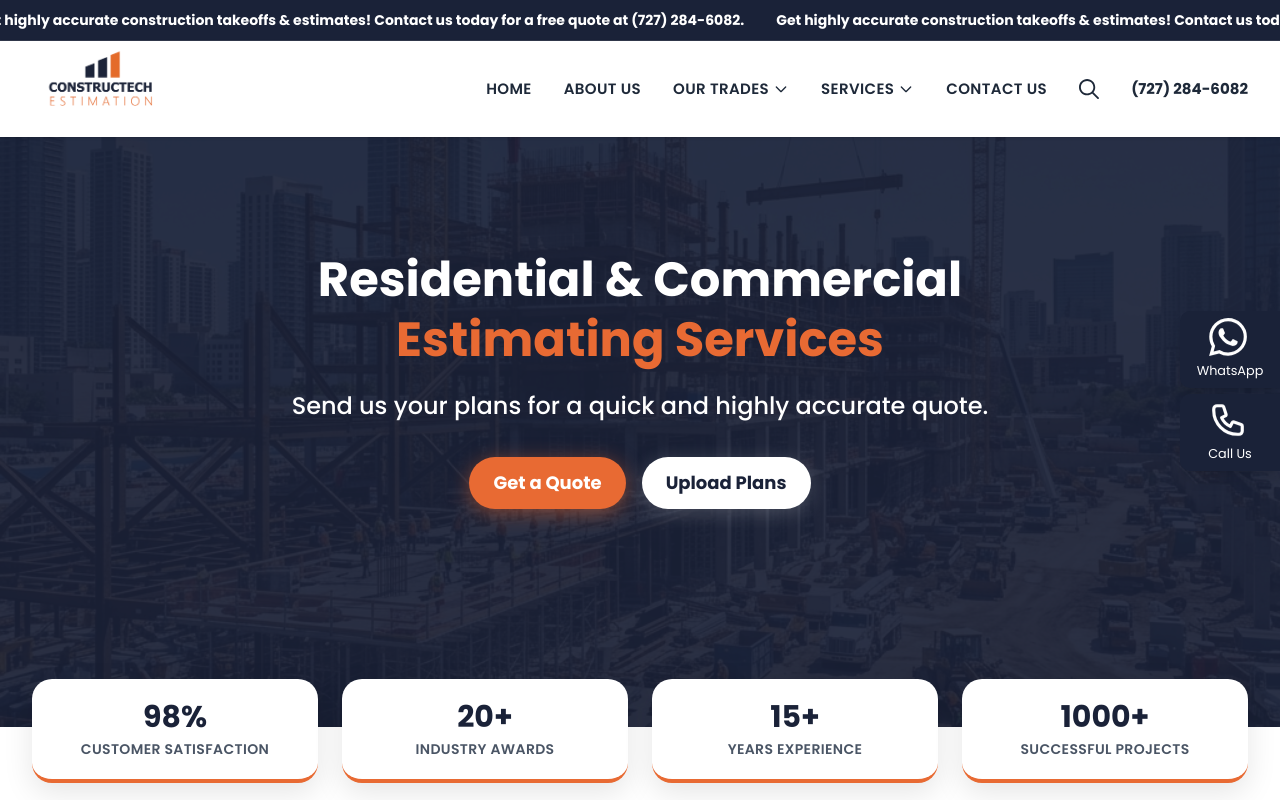
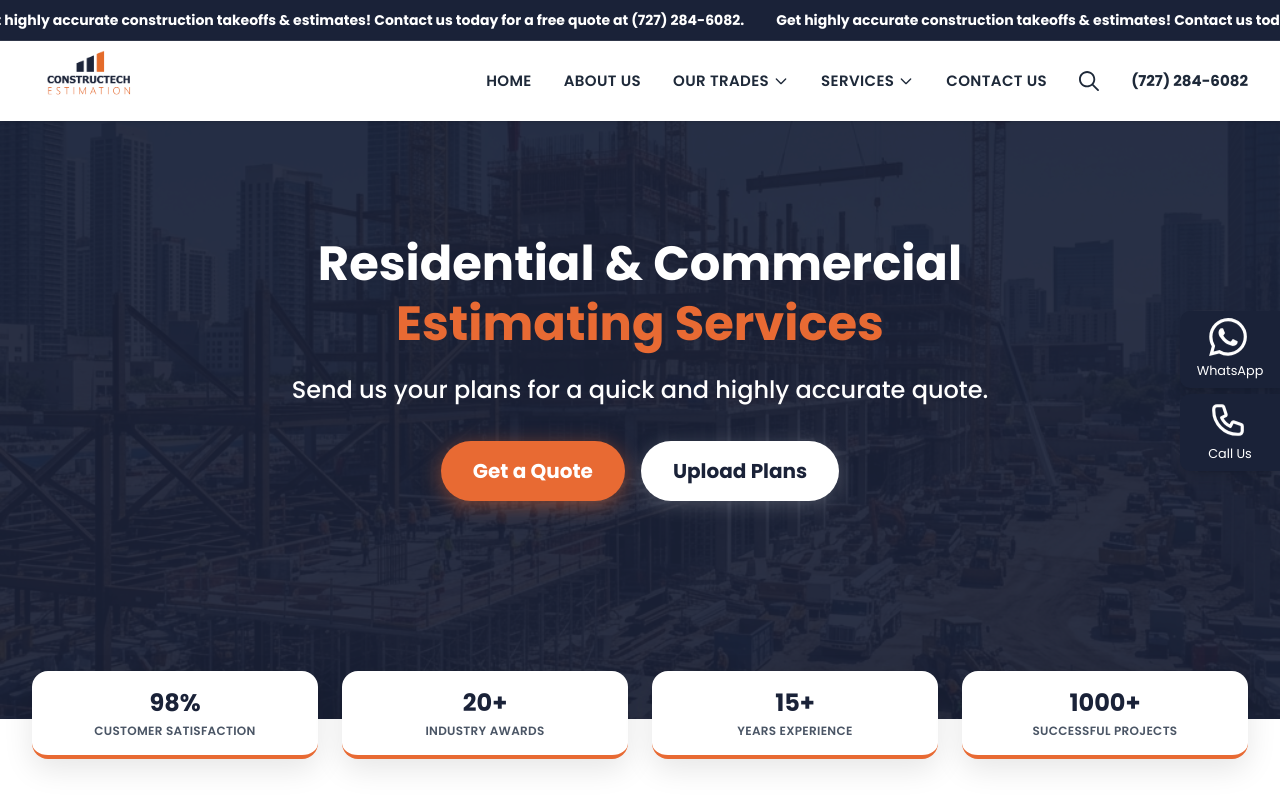
Before and after one commit to Alirazadev786/constructech-estimation, a Next.js app: page / in a window 1280 px wide. Shown: the top 800 px of the page. Built offline with nearby package versions, Linux system fonts and the light colour scheme.

Commit message:
Reduce header height, shrink stat boxes further, and restore hero button sizes

```diff
--- a/src/app/page.tsx
+++ b/src/app/page.tsx
@@ -19,9 +19,9 @@ export default function Home() {
               { label: 'Years Experience', value: '15+' },
               { label: 'Successful Projects', value: '1000+' }
             ].map((stat, i) => (
-              <div key={i} className="bg-white rounded-[20px] shadow-[0px_10px_30px_0px_rgba(0,0,0,0.1)] p-4 md:p-5 text-center border-b-[4px] border-brand-orange transform hover:-translate-y-2 transition-transform duration-300">
-                <div className="text-2xl md:text-3xl font-extrabold text-brand-navy mb-1">{stat.value}</div>
-                <div className="text-xs md:text-sm font-semibold text-gray-600 uppercase tracking-wide">{stat.label}</div>
+              <div key={i} className="bg-white rounded-[16px] shadow-[0px_10px_30px_0px_rgba(0,0,0,0.1)] p-3 md:p-4 text-center border-b-[4px] border-brand-orange transform hover:-translate-y-2 transition-transform duration-300">
+                <div className="text-xl md:text-2xl font-extrabold text-brand-navy mb-1">{stat.value}</div>
+                <div className="text-[10px] md:text-xs font-semibold text-gray-600 uppercase tracking-wide">{stat.label}</div>
               </div>
             ))}
           </div>
--- a/src/components/Header.tsx
+++ b/src/components/Header.tsx
@@ -25,12 +25,12 @@ export default function Header() {
       {/* Main Header */}
       <header className="bg-white sticky top-0 z-50 shadow-sm">
         <div className="max-w-7xl mx-auto px-4 sm:px-6 lg:px-8">
-            <div className="flex justify-between items-center h-20 md:h-24">
+            <div className="flex justify-between items-center h-16 md:h-20">
 
               {/* Logo */}
-              <div className="flex-shrink-0 flex items-center h-full py-2">
+              <div className="flex-shrink-0 flex items-center h-full py-1">
                 <Link href="/">
-                  <img src="/logo-transparent.png" alt="Constructech Estimation" className="h-16 md:h-20 w-auto object-contain origin-left transform scale-110 md:scale-125 translate-x-2" />
+                  <img src="/logo-transparent.png" alt="Constructech Estimation" className="h-12 md:h-16 w-auto object-contain origin-left transform scale-110 md:scale-125 translate-x-2" />
                 </Link>
               </div>
 
--- a/src/components/HeroSlider.tsx
+++ b/src/components/HeroSlider.tsx
@@ -52,13 +52,13 @@ export default function HeroSlider() {
                 <div className="flex flex-col sm:flex-row gap-4">
                   <a
                     href="tel:1-727-284-6082"
-                    className="bg-brand-orange hover:bg-[#d65f29] text-white px-6 py-3 rounded font-bold text-lg text-center transition shadow-lg"
+                    className="bg-brand-orange hover:bg-[#d65f29] text-white px-8 py-4 rounded font-bold text-lg text-center transition shadow-lg"
                   >
                     Call Us
                   </a>
                   <Link
                     href="/contact"
-                    className="bg-white hover:bg-gray-100 text-brand-navy px-6 py-3 rounded font-bold text-lg text-center transition shadow-lg flex items-center justify-center gap-2"
+                    className="bg-white hover:bg-gray-100 text-brand-navy px-8 py-4 rounded font-bold text-lg text-center transition shadow-lg flex items-center justify-center gap-2"
                   >
                     Book an Appointment
                   </Link>
@@ -103,13 +103,13 @@ export default function HeroSlider() {
             <div className="flex flex-col sm:flex-row justify-center gap-4">
               <Link
                 href="/contact"
-                className="inline-block bg-brand-orange hover:bg-[#d65f29] text-white px-6 py-3 rounded-[40px] font-bold text-lg text-center transition shadow-[0px_4px_20px_0px_rgba(232,106,51,0.5)]"
+                className="inline-block bg-brand-orange hover:bg-[#d65f29] text-white px-8 py-4 rounded-[40px] font-bold text-xl text-center transition shadow-[0px_4px_20px_0px_rgba(232,106,51,0.5)]"
               >
                 Get a Quote
               </Link>
               <Link
                 href="/contact"
-                className="inline-block bg-white hover:bg-gray-100 text-brand-navy px-6 py-3 rounded-[40px] font-bold text-lg text-center transition shadow-[0px_4px_20px_0px_rgba(255,255,255,0.2)]"
+                className="inline-block bg-white hover:bg-gray-100 text-brand-navy px-8 py-4 rounded-[40px] font-bold text-xl text-center transition shadow-[0px_4px_20px_0px_rgba(255,255,255,0.2)]"
               >
                 Upload Plans
               </Link>
```
